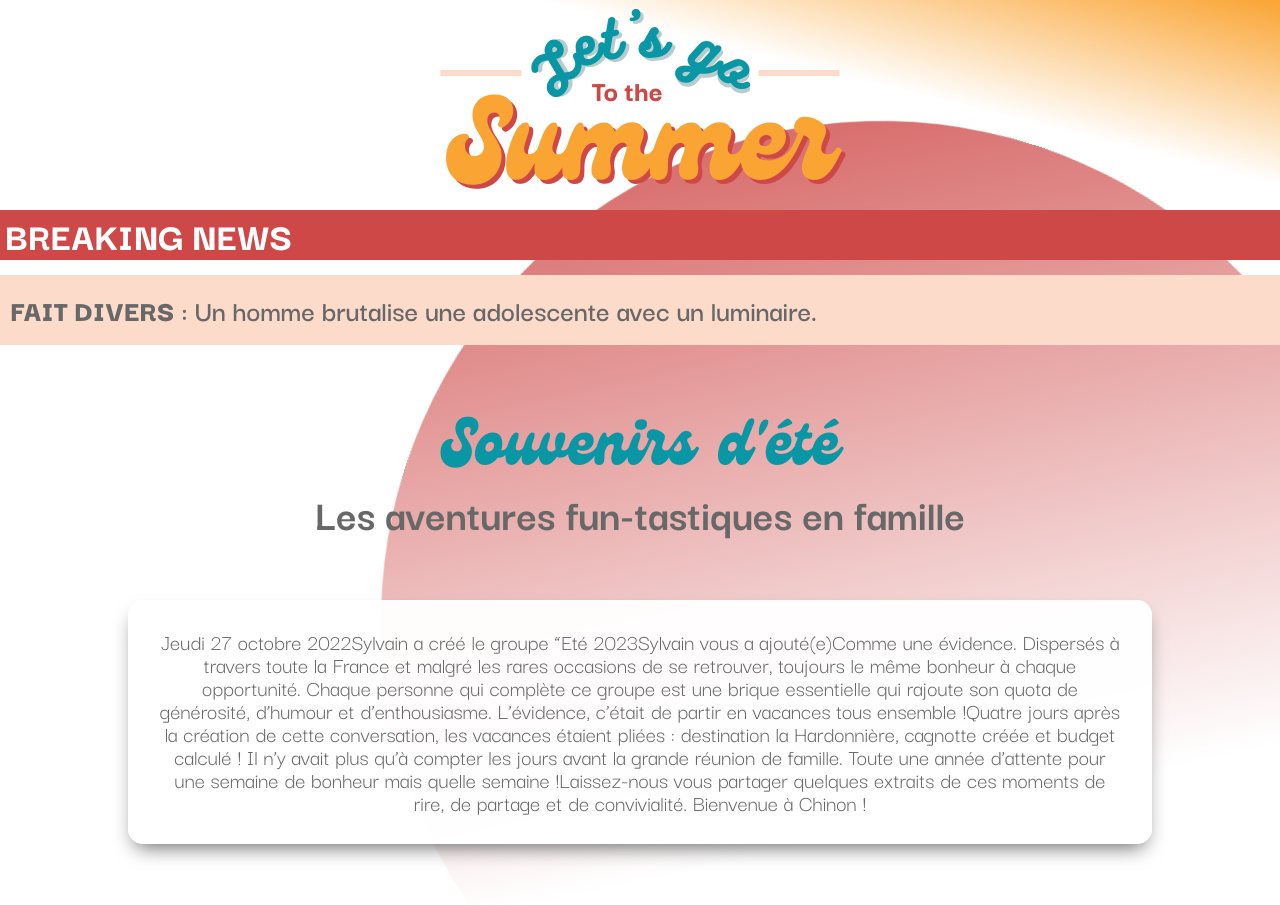
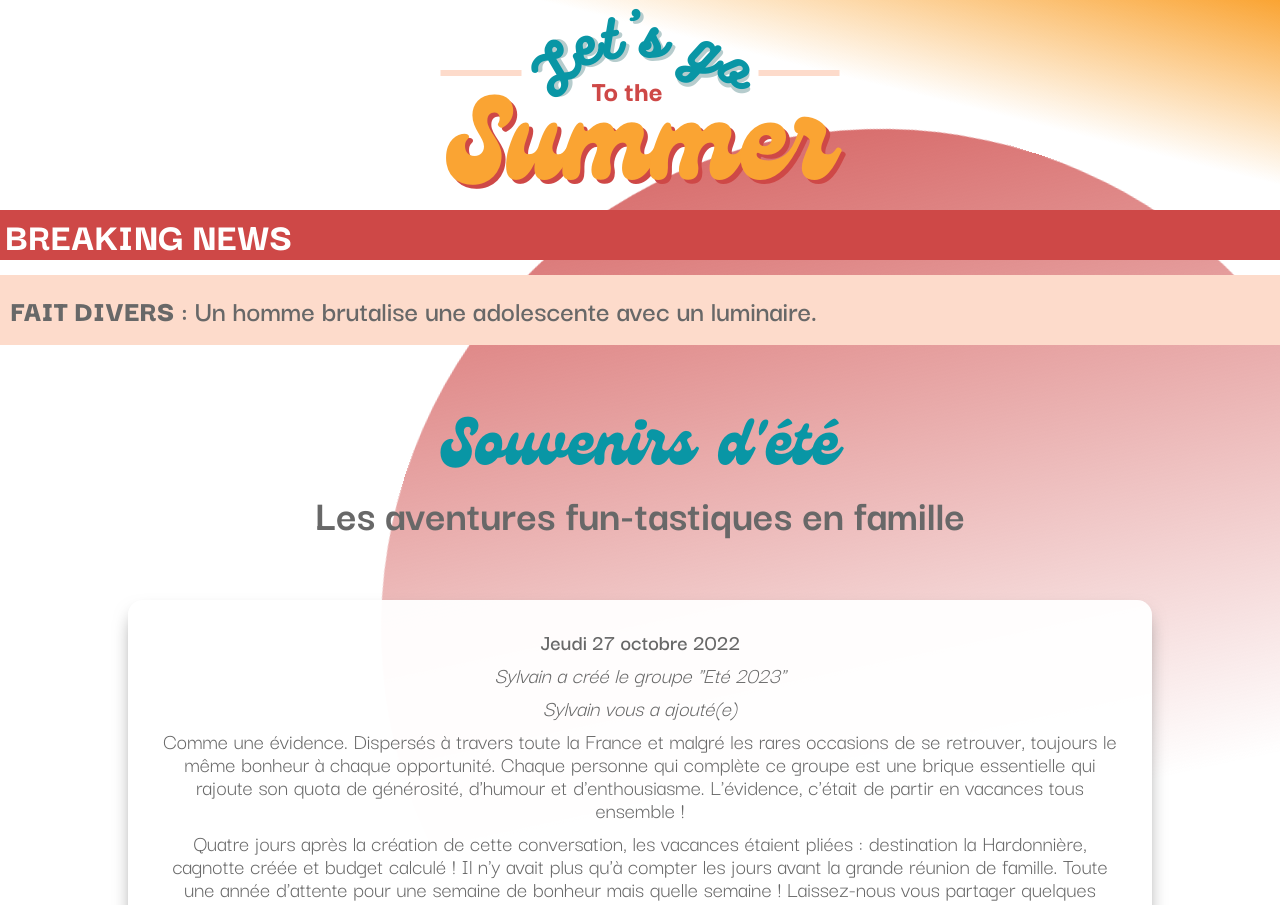
Before and after one commit to PixelsAndCookies/lets-go-to-the-summer, a React (Vite) app: page / in a window 1280 px wide. Shown: the top 905 px of the page. Built offline with nearby package versions, Linux system fonts and the light colour scheme.

Commit message:
Update présentation

```diff
--- a/src/components/Description/Description.jsx
+++ b/src/components/Description/Description.jsx
@@ -21,8 +21,8 @@ export const Description = (props) => {
         );
     } else {
         return (
-            <article key={content.id} className={content.id + " description"}>
-                <p>{content.text}</p>
+            <article key={content.id} className={content.id + " description"}
+                dangerouslySetInnerHTML={ {__html: content.text} }>
             </article>
         );
     }
--- a/src/components/Description/_Description.scss
+++ b/src/components/Description/_Description.scss
@@ -31,8 +31,14 @@ article.description {
         }
     }
 
-    &.presentation {
-        flex-direction: column;
+    &.presentation p{
+        margin-bottom:1rem;
+        i{
+            font-style: italic;
+        }
+        b{
+            font-weight: 600;
+        }
     }
 }
 
--- a/src/data/description.json
+++ b/src/data/description.json
@@ -2,14 +2,7 @@
     "presentation": {
         "id": "presentation",
         "title": null,
-        "text": [
-            "Jeudi 27 octobre 2022",
-            "Sylvain a créé le groupe “Eté 2023",
-            "Sylvain vous a ajouté(e)",
-            "Comme une évidence. Dispersés à travers toute la France et malgré les rares occasions de se retrouver, toujours le même bonheur à chaque opportunité. Chaque personne qui complète ce groupe est une brique essentielle qui rajoute son quota de générosité, d’humour et d’enthousiasme. L’évidence, c’était de partir en vacances tous ensemble !",
-            "Quatre jours après la création de cette conversation, les vacances étaient pliées : destination la Hardonnière, cagnotte créée et budget calculé ! Il n’y avait plus qu’à compter les jours avant la grande réunion de famille. Toute une année d’attente pour une semaine de bonheur mais quelle semaine !",
-            "Laissez-nous vous partager quelques extraits de ces moments de rire, de partage et de convivialité. Bienvenue à Chinon !"
-        ]
+        "text":"<p><b>Jeudi 27 octobre 2022</b></p><p><i>Sylvain a créé le groupe \"Eté 2023\"</i></p><p><i>Sylvain vous a ajouté(e)</i></p><p>Comme une évidence. Dispersés à travers toute la France et malgré les rares occasions de se retrouver, toujours le même bonheur à chaque opportunité. Chaque personne qui complète ce groupe est une brique essentielle qui rajoute son quota de générosité, d'humour et d'enthousiasme. L'évidence, c'était de partir en vacances tous ensemble !</p><p>Quatre jours après la création de cette conversation, les vacances étaient pliées : destination la Hardonnière, cagnotte créée et budget calculé ! Il n'y avait plus qu'à compter les jours avant la grande réunion de famille. Toute une année d'attente pour une semaine de bonheur mais quelle semaine ! Laissez-nous vous partager quelques extraits de ces moments de rire, de partage et de convivialité.</p><p><b>Bienvenue à Chinon !</b></p>"
     },
 
     "informations": {
@@ -18,13 +11,13 @@
         "items":[
             {
                 "id": "calendrier",
-                "text":"Prochaines vacances </br> Du 13 au 19 Juillet 2024",
+                "text":"Prochaines vacances <br /> Du 13 au 19 Juillet 2024",
                 "lien": "",
                 "icon": "/src/assets/icons/calendrier.png"
             },
             {
               "id": "localisation",
-              "text": "4 La Hardonnière, 37500 Cravant-les-Côteaux",
+              "text": "4 La Hardonnière, <br />37500 Cravant-les-Côteaux",
               "lien": "https://www.google.com/maps/place/La+Hardonni%C3%A8re+-+le+coeur+de+la+Loire/@47.1506205,0.2986211,15.75z/data=!4m15!1m8!3m7!1s0x47fd403e119e4861:0xa26d69a17b207c4e!2sLa+Hardonni%C3%A8re,+37500+Cravant-les-C%C3%B4teaux!3b1!8m2!3d47.1513595!4d0.3016296!16s%2Fg%2F1thcm3zt!3m5!1s0x47fd4159908753d9:0xf2d8fee1c99567c!8m2!3d47.1522324!4d0.30229!16s%2Fg%2F11m0py14vt?entry=ttu",
               "icon": "/src/assets/icons/carte.png"
             },
```
